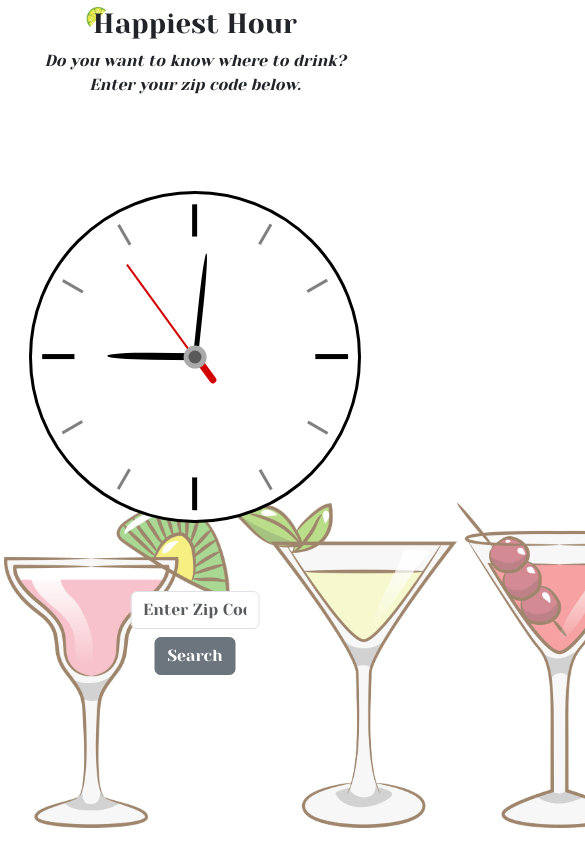
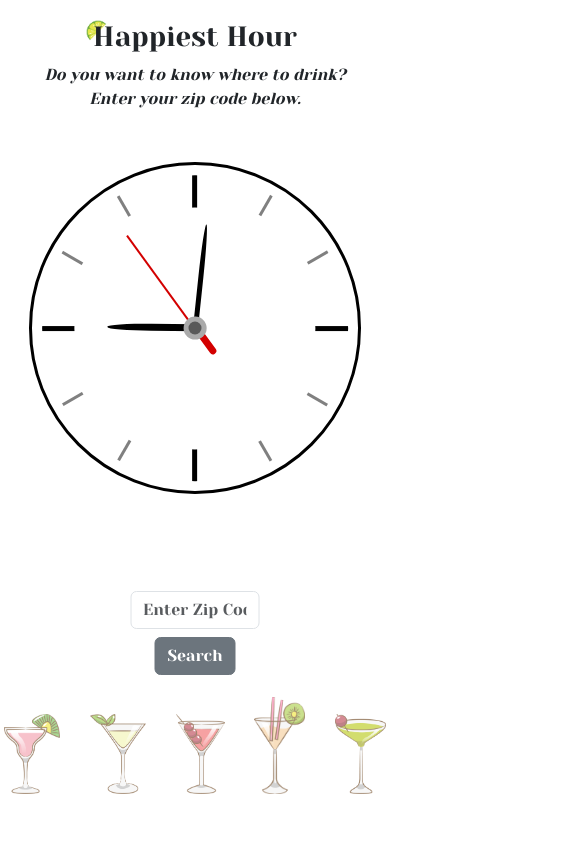
Before and after one commit to ColdWeatherBoyy/happiest-hour, a React (Vite) app in the folder client/: page / in a window 390 px wide. Shown: the top 844 px of the page, 585 px wide, since content can reach past the window. Built offline with nearby package versions, Linux system fonts and the light colour scheme.

Commit message:
modifies media queries

```diff
--- a/client/src/components/Cocktails/Cocktails.css
+++ b/client/src/components/Cocktails/Cocktails.css
@@ -1,26 +1,39 @@
 .cocktails {
     position: absolute;
     display: flex;
-    align-items: baseline;
+    align-items: flex-end;
     justify-content: space-between;
     padding-left: 1%;
     padding-right: 1%;
     width: 100vw;
-    height: 77vh;
+    height: 90vh;
     /* background-color: green; */
+    padding-bottom: 2%;
 }
 
 .cocktails img {
     position: relative;
     width: auto;
     height: 50%;
-
-    top: 50%;
     opacity: 60%;
-    /* z-index: 1; */
     /* background-color: red; */
 }
+
 
 #orange {
     height: 60%;
 }
+
+@media (max-width: 950px) {
+	.cocktails {
+        height: 40vh;
+        bottom: 5%;
+    }
+}
+
+@media (max-width: 480px) {
+	.cocktails {
+        height: 20vh;
+        bottom: 5%;
+    }
+}
--- a/client/src/components/Home/Home.css
+++ /dev/null
@@ -1,11 +0,0 @@
-.cocktails {
-	position: relative;
-	background-color: red;
-	width: 100vw;
-}
-
-.cocktails #martini {
-    position: absolute;
-    width: 1em;
-    height: auto;
-}
--- a/client/src/components/Home/Home.jsx
+++ b/client/src/components/Home/Home.jsx
@@ -25,7 +25,7 @@ const Home = () => {
 
 	return (
 		<>
-			<div>
+			<div className="fullPage" >
 				<Title />
 				<Cocktails />
 				<Clock
--- a/client/src/components/Title/Title.css
+++ b/client/src/components/Title/Title.css
@@ -5,12 +5,14 @@
 .pageTop {
     display: flex;
     justify-content: space-around;
-    margin-top: 2%;
+    /* margin-top: 2%; */
     text-align: center;
+    height: 10vh;
 }
 
 .logo {
     position: relative;
+    top: 25%;
     /* background-color: rgb(241, 76, 76); */
 }
 
@@ -27,6 +29,8 @@
 
 #directions {
     font-style: italic;
+    position: relative;
+    top: 25%;
 }
 
 
```
